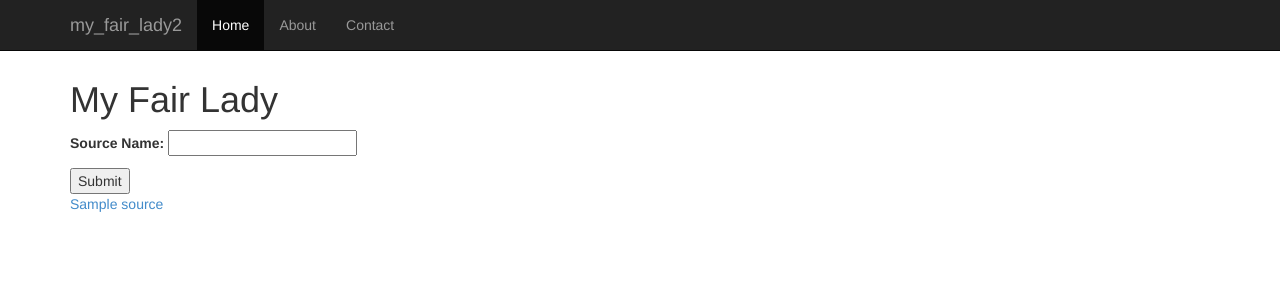
After one commit to kmorrison/my_fair_lady2, a Django app: page / in a window 1280 px wide. The commit adds this page. Shown: the top 300 px of the page. Run offline with Django 3.2, Linux system fonts and the light colour scheme; tables that the repository leaves empty hold one stand-in row (values such as "Sample post"); some libraries are stand-ins or nearby versions.

Commit message:
Add divs

```diff
--- a/my_fair_lady2/templates/candidate.html
+++ b/my_fair_lady2/templates/candidate.html
@@ -10,7 +10,7 @@
     <div id="candidate_thanks" >THANKS {{ success_candidate_name }}</div>
     {% endif %}
 
-    <form action="candidate_post" method="POST">
+    <form class="main_content_form" action="candidate_post" method="POST">
         {% csrf_token %}
         {{ candidate_form.as_p }}
         <input hidden name="source_id" value={{ source_id }}>
--- /dev/null
+++ b/my_fair_lady2/templates/landing.html
@@ -0,0 +1,25 @@
+{% extends "base.html" %}
+
+{% block title %}Candidate Gatherer{% endblock %}
+
+{% block page_title %}My Fair Lady{% endblock page_title %}
+
+{% block content %}
+
+    <div class="main_form_div">
+    <form class="main_content_form" action="source_post" method="POST">
+        {% csrf_token %}
+        {{ source_form.as_p }}
+        <input type="submit" value="Submit">
+    </form>
+    </div>
+
+    <div class="recentsourcesdiv">
+    {% for source in recent_sources %}
+    <div class="previous_source_link_div">
+        <a href="candidate_gatherer/{{ source.id }}">{{ source.name }}</a>
+    </div>
+    {% endfor %}
+    </div>
+
+{% endblock content %}
```
